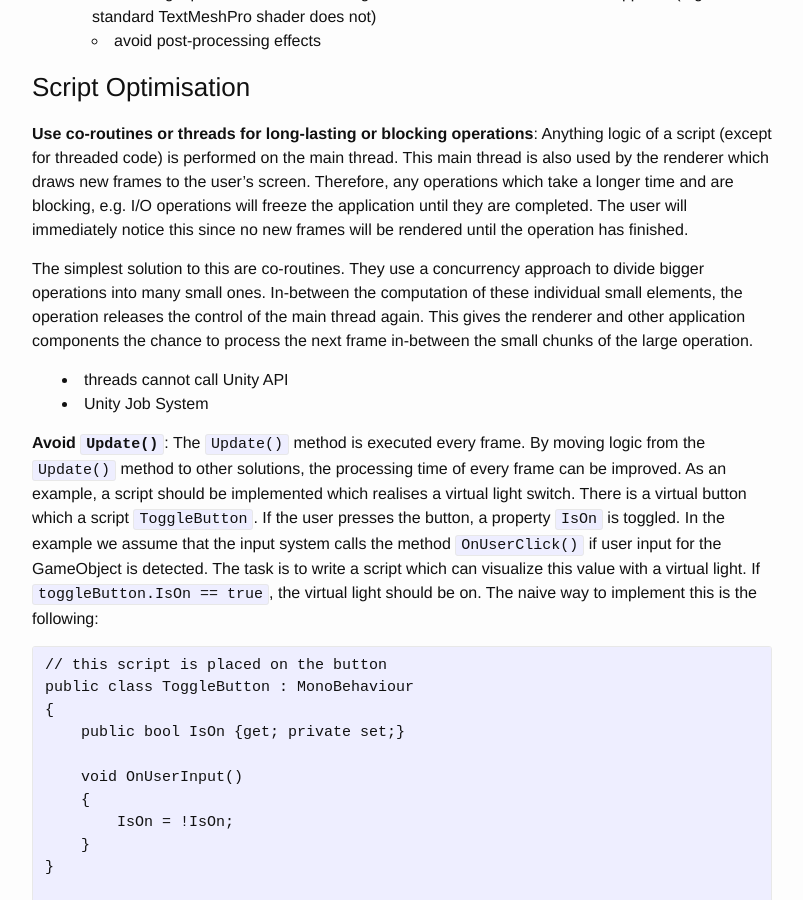
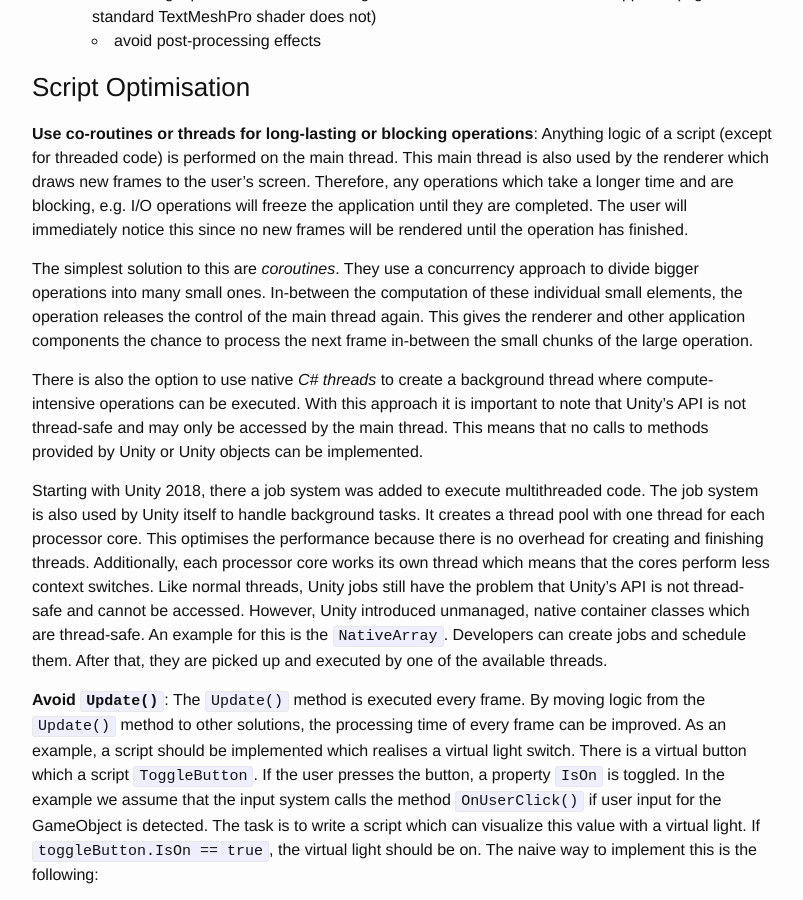
Before and after one commit to klamma/ar-for-eu-book, a Jekyll site: the page built from _pages/chapters/performance_profiling.md, in a window 1280 px wide and 900 px high, scrolled down 9081 px. Shown: the whole window, without its empty margins (238-1041 px from the left). Built offline with Jekyll 4.4.1, drawn with Linux system fonts in a browser that asks for light colours; nearby versions of some CDN libraries.

Commit message:
added description of Unity jobs (performance profiling)

```diff
--- a/_pages/chapters/performance_profiling.md
+++ b/_pages/chapters/performance_profiling.md
@@ -256,13 +256,25 @@ This main thread is also used by the renderer which draws new frames to the user
 Therefore, any operations which take a longer time and are blocking, e.g. I/O operations will freeze the application until they are completed.
 The user will immediately notice this since no new frames will be rendered until the operation has finished.
 
-The simplest solution to this are co-routines.
+The simplest solution to this are *coroutines*.
 They use a concurrency approach to divide bigger operations into many small ones.
 In-between the computation of these individual small elements, the operation releases the control of the main thread again.
 This gives the renderer and other application components the chance to process the next frame in-between the small chunks of the large operation.
 
-- threads cannot call Unity API
-- Unity Job System
+There is also the option to use native *C# threads* to create a background thread where compute-intensive operations can be executed.
+With this approach it is important to note that Unity's API is not thread-safe and may only be accessed by the main thread.
+This means that no calls to methods provided by Unity or Unity objects can be implemented.
+
+Starting with Unity 2018, there a job system was added to execute multithreaded code.
+The job system is also used by Unity itself to handle background tasks.
+It creates a thread pool with one thread for each processor core.
+This optimises the performance because there is no overhead for creating and finishing threads.
+Additionally, each processor core works its own thread which means that the cores perform less context switches.
+Like normal threads, Unity jobs still have the problem that Unity's API is not thread-safe and cannot be accessed.
+However, Unity introduced unmanaged, native container classes which are thread-safe.
+An example for this is the `NativeArray`.
+Developers can create jobs and schedule them.
+After that, they are picked up and executed by one of the available threads.
 
 **Avoid `Update()`**:
 The `Update()` method is executed every frame.
```
